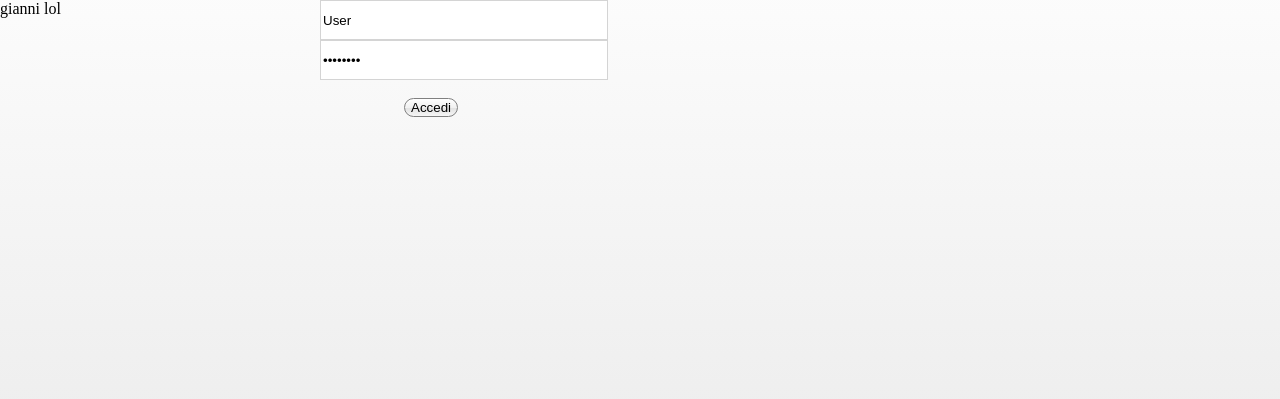
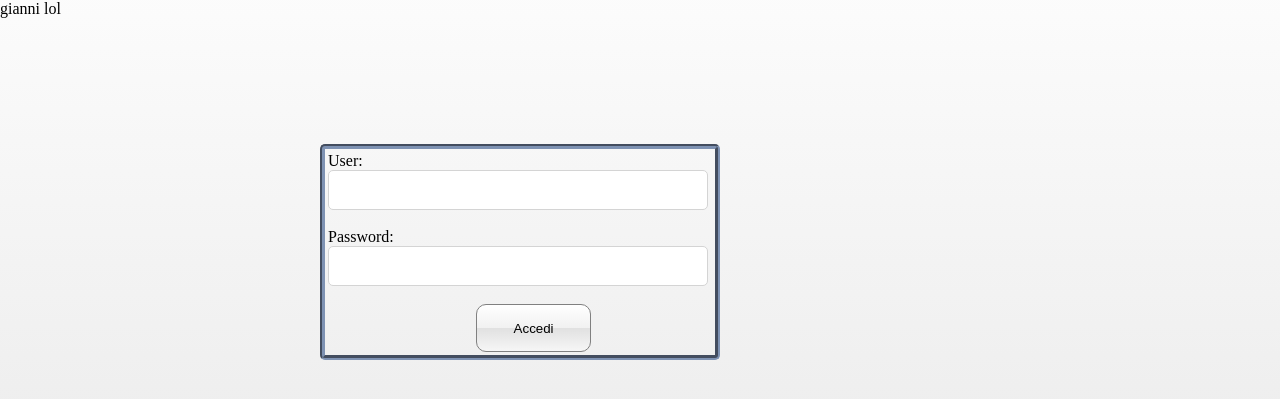
Before and after one commit to sum1190/progetto1, a PHP site: page / in a window 1280 px wide. Shown: the part 106-505 px from the top of the page. Run offline with PHP 8.4, Linux system fonts and the light colour scheme.

Commit message:
visual change

```diff
--- a/css/main.css
+++ b/css/main.css
@@ -54,25 +54,28 @@ background-repeat: no-repeat;
  float:right;
  }
 
- #inputform
- {
-	position:relative;
-/*
-	top: 20%;
-	left: 20%;
-*/
+ #inputform {
+	width: 40%;
+	border: 5px groove #7E92B3;
+	border-radius:5px;
+	padding:3px;
  }
 
- #inputtext
- {
+ #inputtext {
 	border: 1px solid #D4D4D4;
+	border-radius: 5px;
 	height: 5%;
-	width: 30%;
-
+	width: 99%;
  }
 
- #subinputbtn
- {
+ #inputtext:focus{
+	border: 1px solid #0026FF;
+	outline:none;
+	border-radius: 5px;
+	box-shadow: 0 0 5px #0026ff;
+}
+
+ #subinputbtn {
 	border: 1px solid;
 	border-radius: 10px;
 	border-color: Gray;
@@ -85,9 +88,16 @@ background-repeat: no-repeat;
 	background: linear-gradient(to bottom,  #ffffff 0%,#f1f1f1 50%,#e1e1e1 51%,#f6f6f6 100%); /* W3C */
 	filter: progid:DXImageTransform.Microsoft.gradient( startColorstr='#ffffff', endColorstr='#f6f6f6',GradientType=0 ); /* IE6-9 */
 
+	width: 30%;
+	height: 6%
  }
 
-
+ #subinputbtn:hover {
+	border: 1px solid #0026FF;
+	outline:none;
+	border-radius: 5px;
+	box-shadow: 0 0 5px #0026ff;
+}
 
 
 /* ******************************************************************** */
@@ -109,8 +119,6 @@ height: 0;
 /* End hide from IE-mac */
 
 
-
-
 /* ******************************************************************** */
 /*                      printer styles                                  */
 /* ******************************************************************** */
--- a/index.php
+++ b/index.php
@@ -13,13 +13,14 @@
 	<div id="leftcol">gianni lol</div>
 
 	<div id="maincol">
+		<br><br><br><br><br><br><br><br>
 		<form name="login" method="post" id="inputform" action="login.php">
-				<input type="text" value="User" name="tUser" id="inputtext" />
-				<br>
-
-				<input type="password" value="Password" name="tPassw" id="inputtext"/>
-
-				<br><br>&emsp;&emsp;&emsp;&emsp;&emsp;
+				User:
+				<input type="text" value="" name="tUser" id="inputtext" />
+				<br><br>
+				Password:
+				<input type="password" value="" name="tPassw" id="inputtext"/>
+				<br><br>&emsp;&emsp;&emsp;&emsp;&emsp;&emsp;&emsp;&emsp;&emsp;
 				<input type="submit" value="Accedi" name="sub" id="subinputbtn"/></div>
 		</form>
 </body>
```
